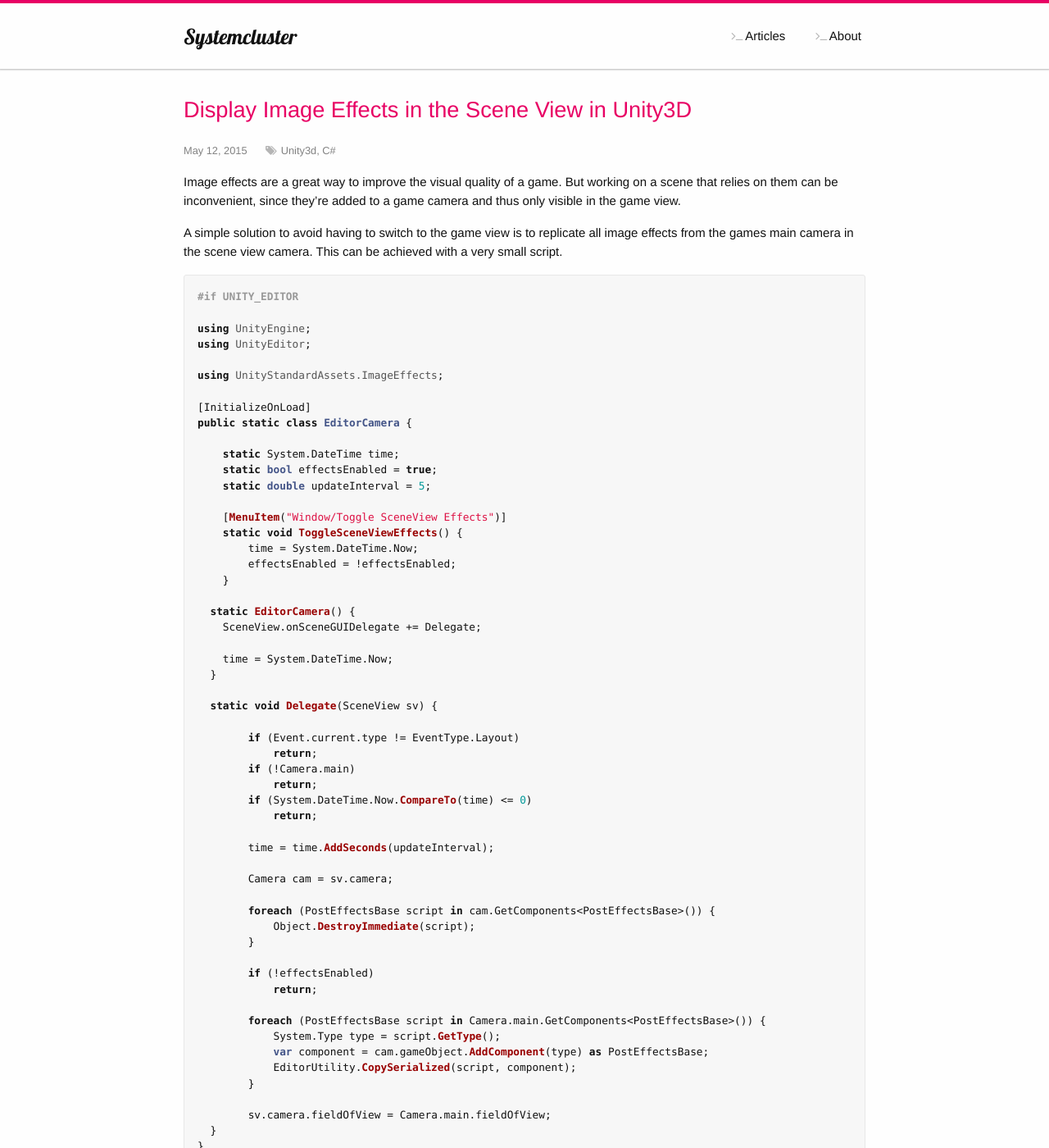
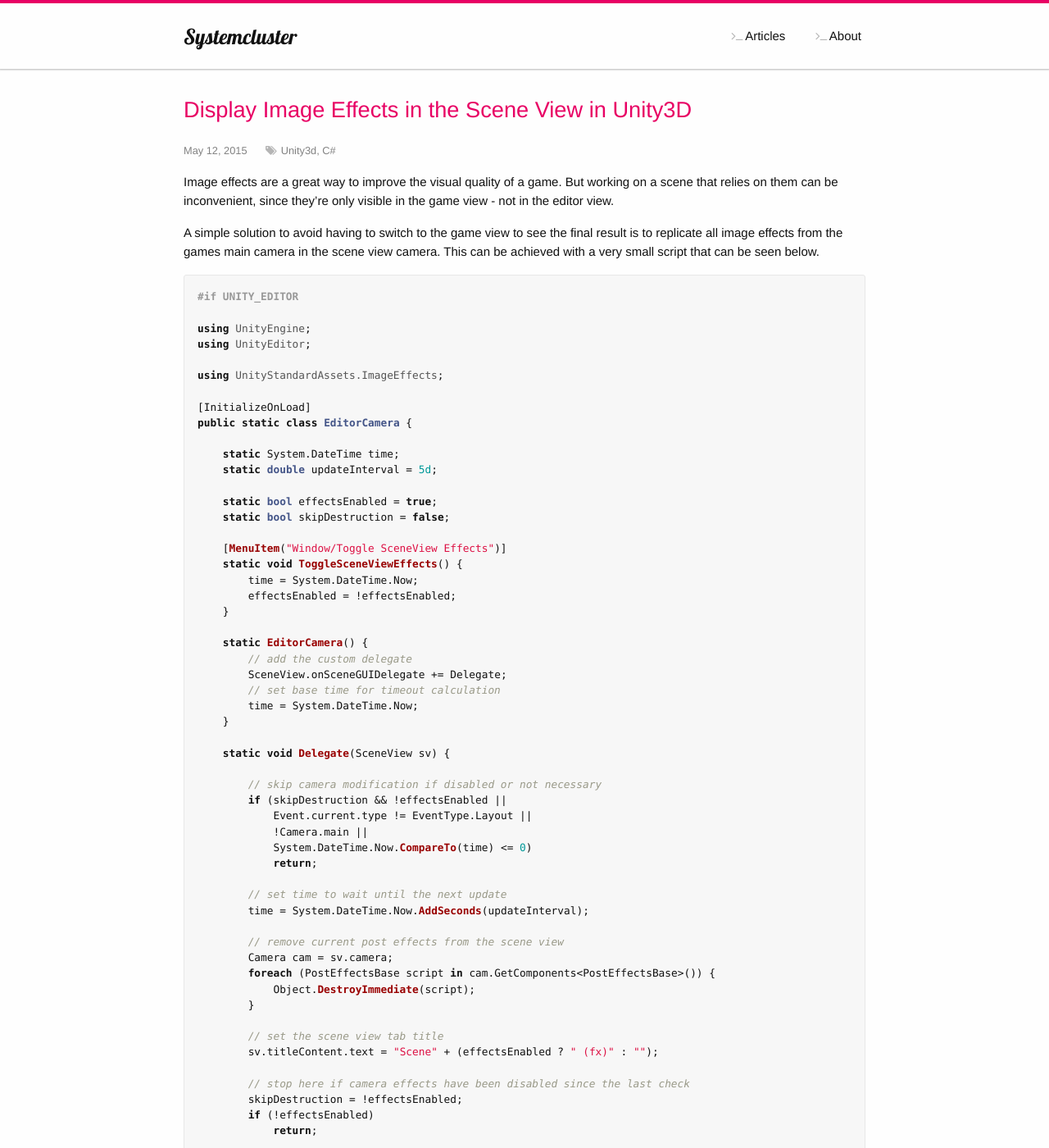
Before and after one commit to Systemcluster/systemcluster.github.io, a Jekyll site: the page built from _posts/2015-05-12-display-image-effects-in-the-scene-view-in-unity3d.md, in a window 1280 px wide and 1400 px high. Shown: the whole window at 82% size. Built offline with Jekyll 4.4.1, drawn with Linux system fonts in a browser that asks for light colours; comment, search, counter and statistics services are not loaded; some of the changed text lies outside the part shown.

Commit message:
Update content

```diff
--- a/_posts/2015-05-12-display-image-effects-in-the-scene-view-in-unity3d.md
+++ b/_posts/2015-05-12-display-image-effects-in-the-scene-view-in-unity3d.md
@@ -5,15 +5,15 @@ date: 2015-05-12 02:00:00
 categories: Unity3d C#
 author: Christian Sdunek
 synopsis: >
-  Image effects are a great way to improve the visual quality of a game. But working on a scene that relies on them can be inconvenient, since they're added to a game camera and thus only visible in the game view.
+  Image effects are a great way to improve the visual quality of a game. But working on a scene that relies on them can be inconvenient, since they're only visible in the game view.
 
-  A simple solution to avoid having to switch to the game view is to replicate all image effects from the games main camera in the scene view camera.
+  A simple solution to avoid having to switch to the game view to see the final result is to replicate all image effects from the games main camera in the scene view camera.
 
 ---
 
-Image effects are a great way to improve the visual quality of a game. But working on a scene that relies on them can be inconvenient, since they're added to a game camera and thus only visible in the game view.
+Image effects are a great way to improve the visual quality of a game. But working on a scene that relies on them can be inconvenient, since they're only visible in the game view - not in the editor view.
 
-A simple solution to avoid having to switch to the game view is to replicate all image effects from the games main camera in the scene view camera. This can be achieved with a very small script.
+A simple solution to avoid having to switch to the game view to see the final result is to replicate all image effects from the games main camera in the scene view camera. This can be achieved with a very small script that can be seen below.
 
 {% highlight csharp %}
 
@@ -28,8 +28,10 @@ using UnityStandardAssets.ImageEffects;
 public static class EditorCamera {
 
     static System.DateTime time;
+    static double updateInterval = 5d;
+
     static bool effectsEnabled = true;
-    static double updateInterval = 5;
+    static bool skipDestruction = false;
 
     [MenuItem("Window/Toggle SceneView Effects")]
     static void ToggleSceneViewEffects() {
@@ -37,46 +39,54 @@ public static class EditorCamera {
         effectsEnabled = !effectsEnabled;
     }
 
-  static EditorCamera() {
-    SceneView.onSceneGUIDelegate += Delegate;
+    static EditorCamera() {
+        // add the custom delegate
+        SceneView.onSceneGUIDelegate += Delegate;
+        // set base time for timeout calculation
+        time = System.DateTime.Now;
+    }
 
-    time = System.DateTime.Now;
-  }
+    static void Delegate(SceneView sv) {
 
-  static void Delegate(SceneView sv) {
-
-        if (Event.current.type != EventType.Layout)
-            return;
-        if (!Camera.main)
-            return;
-        if (System.DateTime.Now.CompareTo(time) <= 0)
+        // skip camera modification if disabled or not necessary
+        if (skipDestruction && !effectsEnabled ||
+            Event.current.type != EventType.Layout ||
+            !Camera.main ||
+            System.DateTime.Now.CompareTo(time) <= 0)
             return;
 
-        time = time.AddSeconds(updateInterval);
+        // set time to wait until the next update
+        time = System.DateTime.Now.AddSeconds(updateInterval);
 
+        // remove current post effects from the scene view
         Camera cam = sv.camera;
-
         foreach (PostEffectsBase script in cam.GetComponents<PostEffectsBase>()) {
             Object.DestroyImmediate(script);
         }
 
+        // set the scene view tab title
+        sv.titleContent.text = "Scene" + (effectsEnabled ? " (fx)" : "");
+
+        // stop here if camera effects have been disabled since the last check
+        skipDestruction = !effectsEnabled;
         if (!effectsEnabled)
             return;
 
+        // copy the post effect scripts from the main camera
         foreach (PostEffectsBase script in Camera.main.GetComponents<PostEffectsBase>()) {
-            System.Type type = script.GetType();
-            var component = cam.gameObject.AddComponent(type) as PostEffectsBase;
-            EditorUtility.CopySerialized(script, component);
+            if (script.enabled) {
+                System.Type type = script.GetType();
+                var component = cam.gameObject.AddComponent(type) as PostEffectsBase;
+                EditorUtility.CopySerialized(script, component);
+            }
         }
-
-        sv.camera.fieldOfView = Camera.main.fieldOfView;
-  }
+    }
 }
 
 #endif
 
 {% endhighlight %}
 
-This script adds a delegate to the scene view that will be called each time the scene view updates. Every few seconds it removes all current `PostEffectsBase` components from the scene view camera (in case they have been updated), and subsequently replicates all components of the same type from the scenes main camera, thus making the image effects visible in the scene view.
+This script adds a delegate to the scene view that will be called each time the scene view updates. Every few seconds it removes all current `PostEffectsBase` components from the scene view camera (in case they have been updated), and subsequently replicates all components of the same type from the scenes main camera, thus making the image effects visible in the scene view. Of course it can also be extended to include custom image effects or other scripts that don't derive from Unitys `PostEffectsBase`.
 
 All that's required is to add this script to the project. Scene view effects will be enabled by default and can be toggled in the menu bar.
```
Also changed, not shown: index.md (+15 -3 lines).
